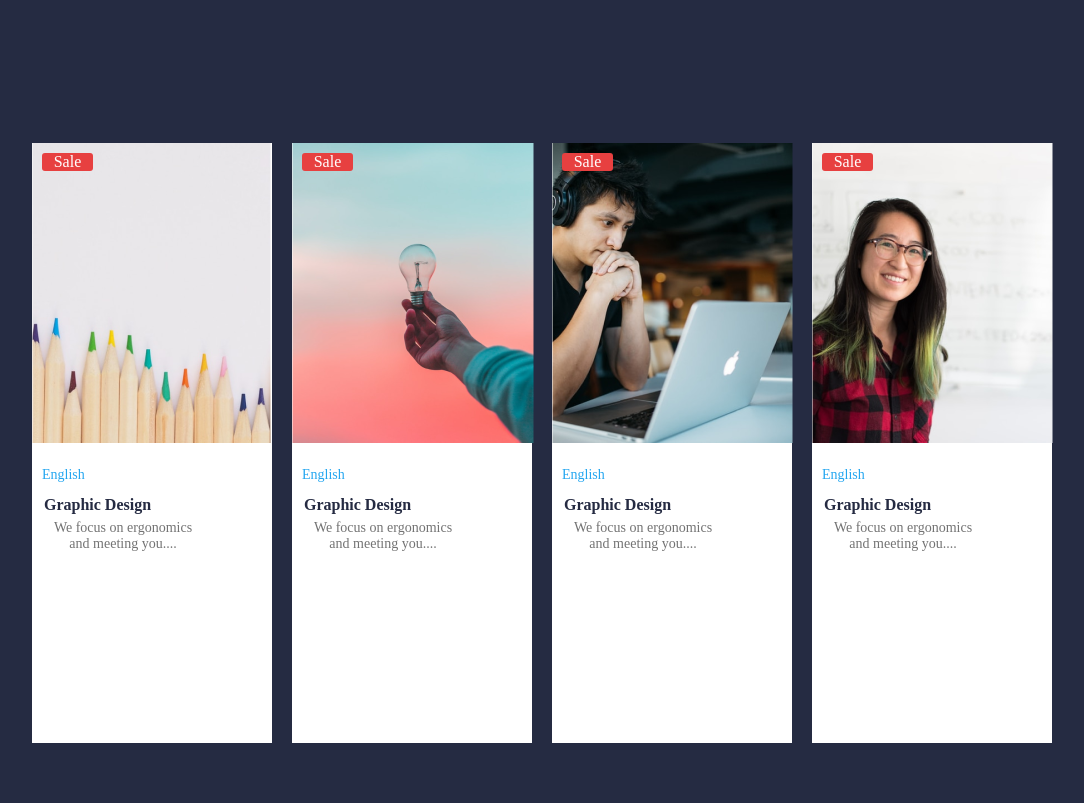
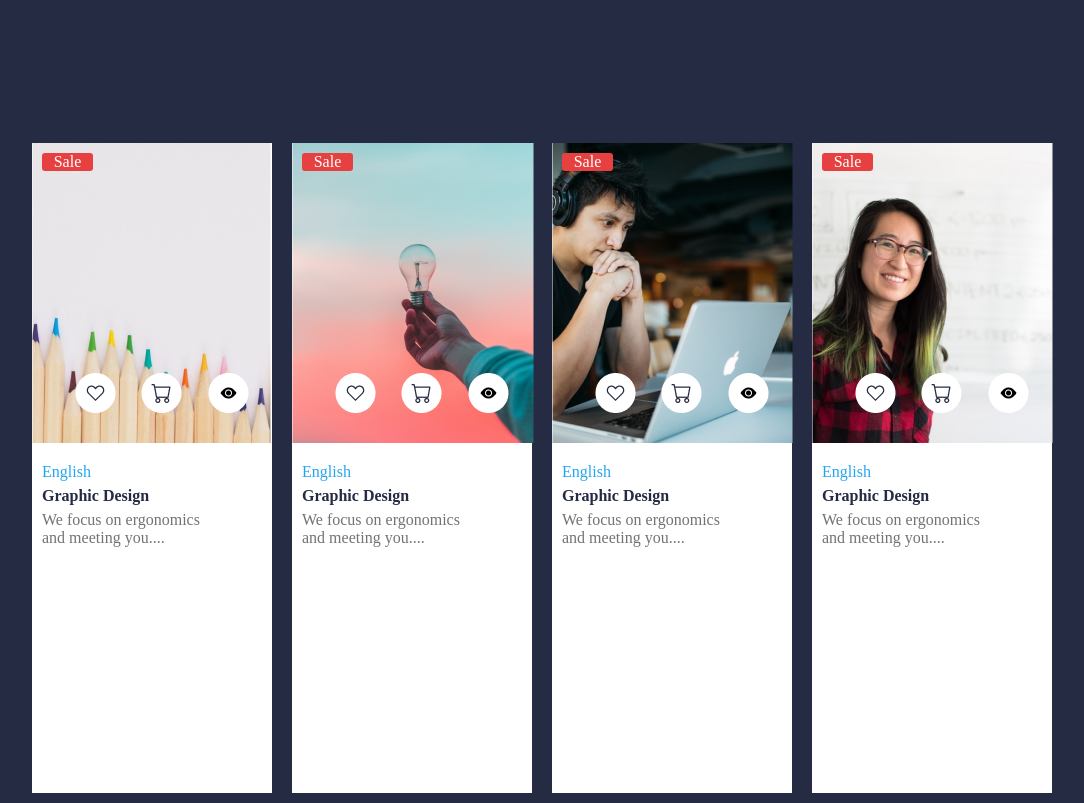
Before and after one commit to ero20023/html-css-work, a plain HTML site: page index.html in a window 1280 px wide. Shown: the part 1760-2563 px from the top of the page, without its empty margins (98-1182 px from the left). Before the commit the page ends 2513 px from the top, so only its background shows below. Drawn offline with Linux system fonts and the light colour scheme.

Commit message:
my new commit

```diff
--- a/css.works/style.css
+++ b/css.works/style.css
@@ -369,58 +369,67 @@ margin-left: 40px;
     display: flex;
     justify-content: center;
     flex-wrap: wrap;
+}
+
+.card-product{
+    width: 240px;
+    margin: 10px;
+    background: #fff;
+    height: 650px;
+}
+
+.img-card{
+    width: 238px;
+    height: 230px;
+}
+.card-category{
+    width: 51px;
+    border-radius: 3px;
+    background-color: #e74040;
+    position: absolute;
+    margin-top: 10px;
+    margin-left: 10px;
+}
+
+
+.text-sale{
+  color: rgba(255, 255, 255, 1);
+  text-align: center;
 
 }
 
-.cards-product{
-    width: 240px;
-    height: 600px;
-    background: rgba(255, 255, 255, 1);
-    margin: 10px;
+.icone-pictures{
 
-}
-
-.category-card{
-    position: absolute;
-    color: #fff;
-    width: 51px;
-    border-radius: 3px;
-    background-color: #e74040;
-    text-align: center;
-    margin-top: 10px;
-    margin-left: 10px;
-
-
-
+    margin-left: 30px;
+    display: flex;
+    align-items: center;
+     justify-content: space-around;
+    margin-right: 10px;
+   align-items: center;
 
 
 
 }
 
-.text-language{
+.title-card{
+    color: #23a6f0;
     width: 54px;
     height: 24px;
-    color: #23a6f0;
-    padding-left: 10px;
-    font-size: 14px;
-    margin-top: 20px;
-
-
+    margin-top: 50px;
+    margin-left: 10px;
 }
 
-.text-title{
+.text-card{
     width: 131px;
     height: 24px;
     font-size: 16px;
     color: #252b42;
-    text-align: center;
-    margin-top: 5px;
+    margin-left: 10px;
 }
 
-  .text-info{
+.description-card{
     width: 182px;
     height: 24px;
-     font-size: 14px;
-     color: #737373;
-     text-align: center;
-  }
+    color: #737373;
+    margin-left: 10px;
+}
--- a/index.html
+++ b/index.html
@@ -153,72 +153,78 @@
              <br> two major realms of Classical physics: Newtonian mechanics </p>
             </div>
 
+       <div class="container">
+        <div class="card-product">
+            <div class="card-category"><div class="text-sale">Sale</div></div>
+             <div class="img-card">
+                <img src="folder.img/product-cover-1.png" alt="" class="img-1">
+             </div>
+             <div class="icone-pictures">
+                <img src="folder.img/like.png" alt="" class="icone-1">
+                <img src="folder.img/basket.png" alt="" class="icon-2">
+                <img src="folder.img/like3.png" alt="" class="icon-3">
+             </div>
 
-       <div class="container">
-        <div class="cards-product">
-           <a href="#">
-               <div class="category-card">Sale</div>
-               <img src="folder.img/product-cover-1.png" alt="">
-                     <div class="text-language">English </div>
-                         <h5 class="text-title">Graphic Design</h5>
-                         <p class="text-info">We focus on ergonomics
-                          <br> and meeting you....</p>
+             <div class="title-card">English </div>
+             <h5 class="text-card">Graphic Design</h5>
+            <p class="description-card">We focus on ergonomics
+                and meeting you....</p>
+
+        </div>
+        <div class="card-product">
+            <div class="card-category"><div class="text-sale">Sale</div></div>
+            <div class="img-card">
+               <img src="folder.img/product-cover-2.png" alt="" class="img-1">
+            </div>
+            <div class="icone-pictures">
+               <img src="folder.img/like.png" alt="" class="icone-1">
+               <img src="folder.img/basket.png" alt="" class="icon-2">
+               <img src="folder.img/like3.png" alt="" class="icon-3">
+            </div>
+
+            <div class="title-card">English </div>
+            <h5 class="text-card">Graphic Design</h5>
+           <p class="description-card">We focus on ergonomics
+               and meeting you....</p>
+
+       </div>
+       <div class="card-product">
+           <div class="card-category"><div class="text-sale">Sale</div></div>
+        <div class="img-card">
+           <img src="folder.img/product-cover-3.png" alt="" class="img-1">
+        </div>
+        <div class="icone-pictures">
+           <img src="folder.img/like.png" alt="" class="icone-1">
+           <img src="folder.img/basket.png" alt="" class="icon-2">
+           <img src="folder.img/like3.png" alt="" class="icon-3">
+        </div>
+
+        <div class="title-card">English </div>
+        <h5 class="text-card">Graphic Design</h5>
+       <p class="description-card">We focus on ergonomics
+           and meeting you....</p>
+
+   </div>
+   <div class="card-product">
+    <div class="card-category"><div class="text-sale">Sale</div></div>
+    <div class="img-card">
+       <img src="folder.img/product-cover-4.png" alt="" class="img-1">
+    </div>
+    <div class="icone-pictures">
+       <img src="folder.img/like.png" alt="" class="icone-1">
+       <img src="folder.img/basket.png" alt="" class="icon-2">
+       <img src="folder.img/like3.png" alt="" class="icon-3">
+    </div>
+
+    <div class="title-card">English </div>
+    <h5 class="text-card">Graphic Design</h5>
+   <p class="description-card">We focus on ergonomics
+       and meeting you....</p>
+
+</div>
 
 
-
-
-           </a>
-        </div>
-        <div class="cards-product">
-           <a href="#">
-               <div class="category-card">Sale</div>
-
-               <img src="folder.img/product-cover-2.png" alt="">
-
-                     <div class="text-language">English </div>
-                        <h5 class="text-title">Graphic Design</h5>
-                         <p class="text-info">We focus on ergonomics
-                          <br> and meeting you....</p>
-
-
-
-
-
-           </a>
-        </div>
-        <div class="cards-product">
-           <a href="#">
-               <div class="category-card">Sale</div>
-
-               <img src="folder.img/product-cover-3.png" alt="">
-
-                     <div class="text-language">English </div>
-
-                        <h5 class="text-title">Graphic Design</h5>
-                         <p class="text-info">We focus on ergonomics
-                           <br> and meeting you....</p>
-
-
-
-
-
-           </a>
-        </div>
-        <div class="cards-product">
-           <a href="#">
-               <div class="category-card">Sale</div>
-               <img src="folder.img/product-cover-4.png" alt="">
-                     <div class="text-language">English </div>
-                        <h5 class="text-title">Graphic Design</h5>
-                         <p class="text-info">We focus on ergonomics
-                          <br> and meeting you....</p>
-
-
-
-
-           </a>
-        </div>
-      </div>
+       </div>
 
 
 
```
Also changed, not shown: folder.img/Vector5.png (added), folder.img/basket.png (added), folder.img/coolicon.png (added), folder.img/like.png (added), folder.img/like2.png (added), folder.img/like3.png (added).
